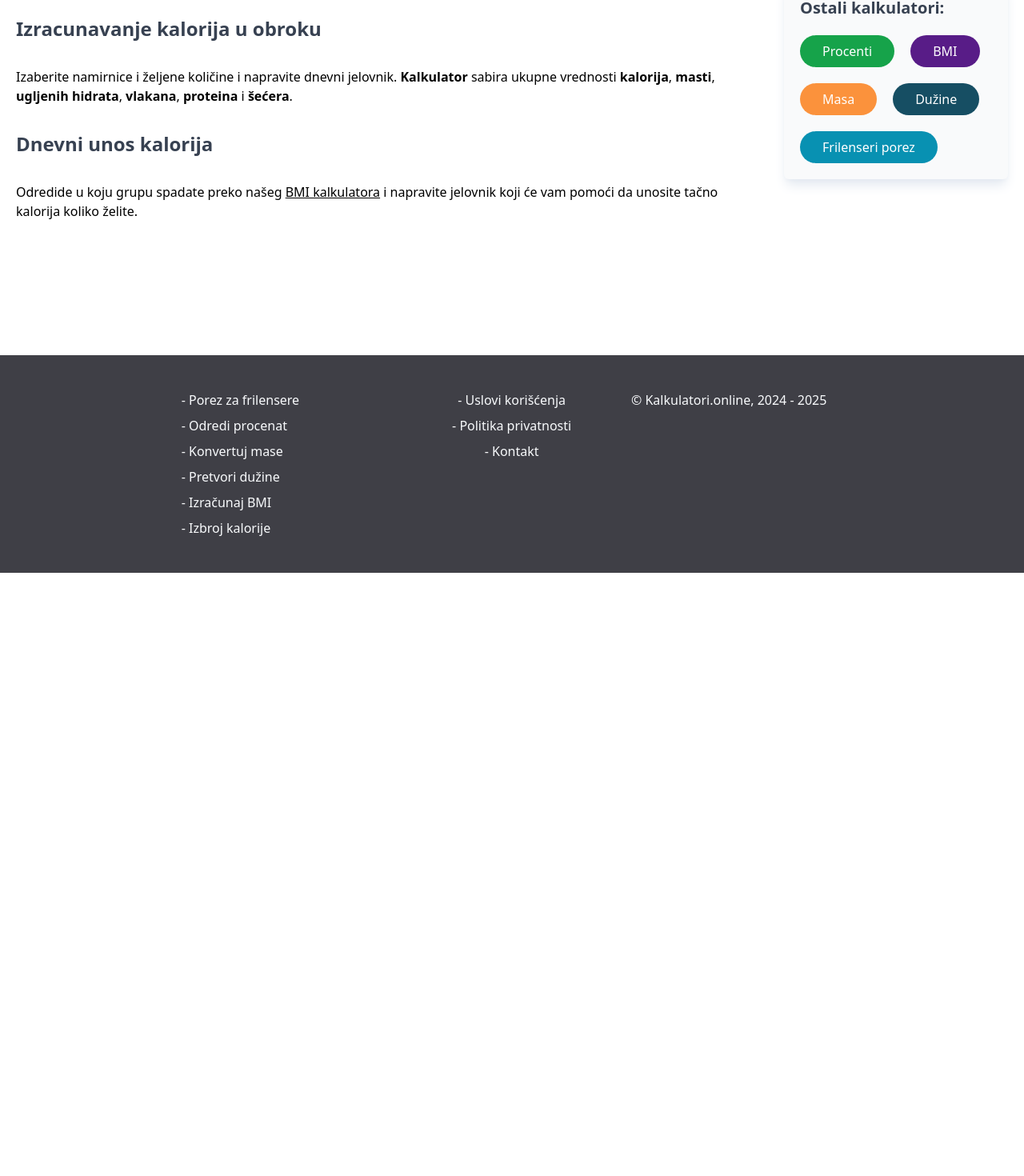
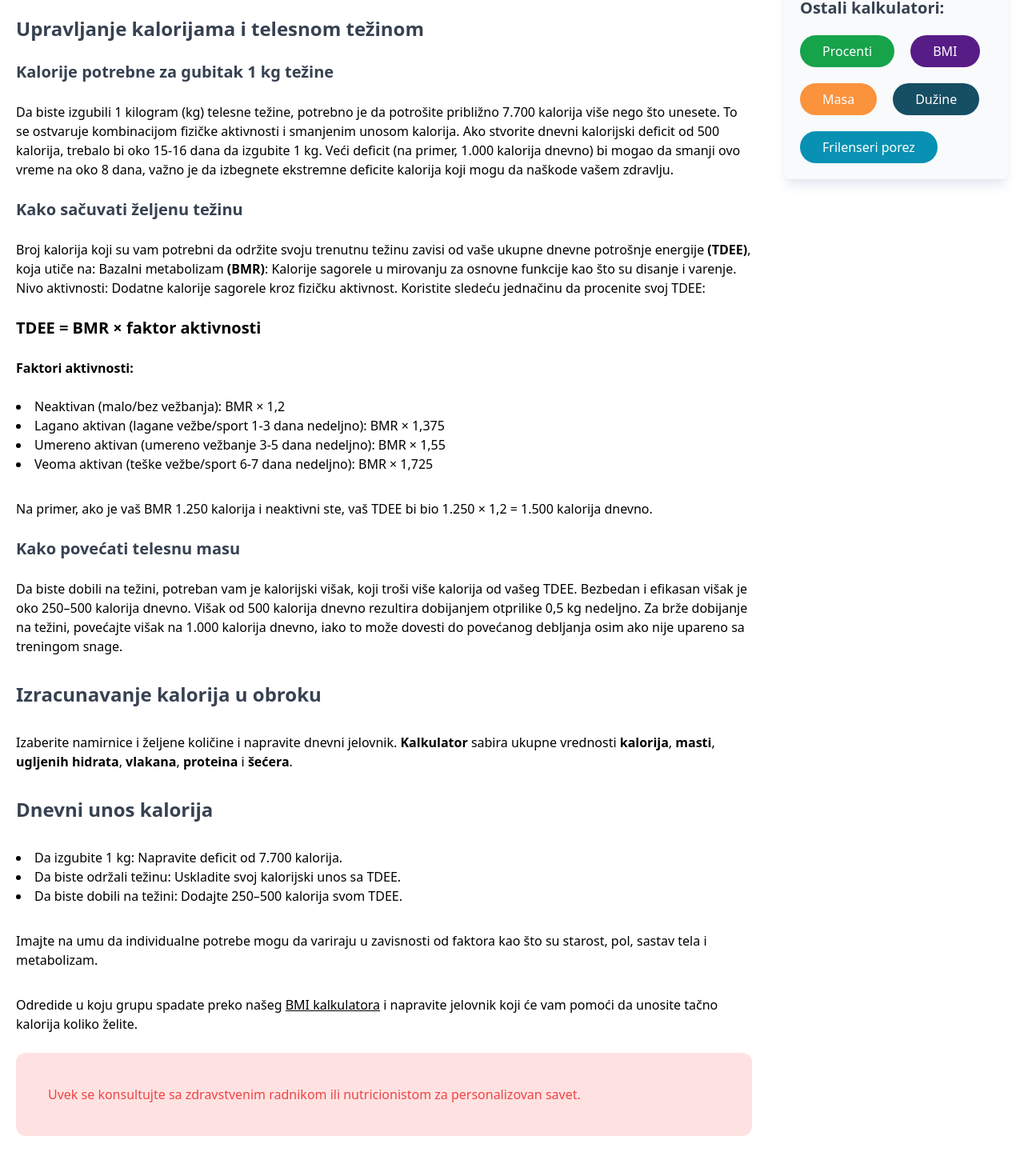
Before and after one commit to mtvc/kalkulator, a Next.js app: page /kalkulator-kalorija in a window 1280 px wide. Shown: the part 600-2070 px from the top of the page at 80% size. Before the commit the page ends 1316 px from the top, so only its background shows below. Built offline with nearby package versions, Linux system fonts and the light colour scheme.

Commit message:
update kalkulator kalorija

```diff
--- a/app/_components/textovi/BmiText.js
+++ b/app/_components/textovi/BmiText.js
@@ -72,6 +72,13 @@ function BmiText() {
           Sa druge strane, neuhranjenost se povezuje sa anemijom, osteroporozom
           i drugim oboljenjima.
         </p>
+        <p className="py-2">
+          Postignite željenu težinu uz pomoć našeg{" "}
+          <a href="/kalkulator-kalorija" className="underline">
+            Kalkulatora kalorija
+          </a>{" "}
+          i napravite jelovnik koji će vam pomoći da postignete željenu težinu.
+        </p>
         <div className="px-10 py-10 bg-red-100 rounded-xl">
           <p className="text-red-500">
             Rezultati kalkulatora su samo informativnog karaktera. Pre bilo
--- a/app/_components/textovi/KalorijeText.js
+++ b/app/_components/textovi/KalorijeText.js
@@ -2,6 +2,58 @@ function KalorijeText() {
   return (
     <div className="px-5 py-14 flex-col w-full md:w-9/12">
       <section className="space-y-4">
+        <h2 className="text-2xl font-bold py-2">
+          Upravljanje kalorijama i telesnom težinom
+        </h2>
+        <h3 className="text-xl font-bold">
+          Kalorije potrebne za gubitak 1 kg težine
+        </h3>
+        <p className="py-2">
+          Da biste izgubili 1 kilogram (kg) telesne težine, potrebno je da
+          potrošite približno 7.700 kalorija više nego što unesete. To se
+          ostvaruje kombinacijom fizičke aktivnosti i smanjenim unosom kalorija.
+          Ako stvorite dnevni kalorijski deficit od 500 kalorija, trebalo bi oko
+          15-16 dana da izgubite 1 kg. Veći deficit (na primer, 1.000 kalorija
+          dnevno) bi mogao da smanji ovo vreme na oko 8 dana, važno je da
+          izbegnete ekstremne deficite kalorija koji mogu da naškode vašem
+          zdravlju.
+        </p>
+        <h3 className="text-xl font-bold">Kako sačuvati željenu težinu</h3>
+        <p className="py-2">
+          Broj kalorija koji su vam potrebni da održite svoju trenutnu težinu
+          zavisi od vaše ukupne dnevne potrošnje energije <b>(TDEE)</b>, koja
+          utiče na: Bazalni metabolizam <b>(BMR)</b>: Kalorije sagorele u
+          mirovanju za osnovne funkcije kao što su disanje i varenje. Nivo
+          aktivnosti: Dodatne kalorije sagorele kroz fizičku aktivnost.
+          Koristite sledeću jednačinu da procenite svoj TDEE:
+        </p>
+        <p className="text-xl font-bold">TDEE = BMR × faktor aktivnosti</p>
+        <p className="pt-2 font-bold">Faktori aktivnosti:</p>
+        <ul className="list-disc list-inside py-2">
+          <li>Neaktivan (malo/bez vežbanja): BMR × 1,2</li>
+          <li>
+            Lagano aktivan (lagane vežbe/sport 1-3 dana nedeljno): BMR × 1,375
+          </li>
+          <li>
+            Umereno aktivan (umereno vežbanje 3-5 dana nedeljno): BMR × 1,55
+          </li>
+          <li>
+            Veoma aktivan (teške vežbe/sport 6-7 dana nedeljno): BMR × 1,725
+          </li>
+        </ul>
+        <p className="py-2">
+          Na primer, ako je vaš BMR 1.250 kalorija i neaktivni ste, vaš TDEE bi
+          bio 1.250 × 1,2 = 1.500 kalorija dnevno.
+        </p>
+        <h3 className="text-xl font-bold">Kako povećati telesnu masu</h3>
+        <p className="py-2">
+          Da biste dobili na težini, potreban vam je kalorijski višak, koji
+          troši više kalorija od vašeg TDEE. Bezbedan i efikasan višak je oko
+          250–500 kalorija dnevno. Višak od 500 kalorija dnevno rezultira
+          dobijanjem otprilike 0,5 kg nedeljno. Za brže dobijanje na težini,
+          povećajte višak na 1.000 kalorija dnevno, iako to može dovesti do
+          povećanog debljanja osim ako nije upareno sa treningom snage.
+        </p>
         <h2 className="text-2xl font-bold py-2">
           Izracunavanje kalorija u obroku
         </h2>
@@ -12,6 +64,19 @@ function KalorijeText() {
           i <b>šećera</b>.
         </p>
         <h2 className="text-2xl font-bold py-2">Dnevni unos kalorija</h2>
+        <ul className="list-disc list-inside py-2">
+          <li>Da izgubite 1 kg: Napravite deficit od 7.700 kalorija.</li>
+          <li>
+            Da biste održali težinu: Uskladite svoj kalorijski unos sa TDEE.
+          </li>
+          <li>
+            Da biste dobili na težini: Dodajte 250–500 kalorija svom TDEE.
+          </li>
+        </ul>
+        <p className="py-2">
+          Imajte na umu da individualne potrebe mogu da variraju u zavisnosti od
+          faktora kao što su starost, pol, sastav tela i metabolizam.
+        </p>
         <p className="py-2">
           Odredide u koju grupu spadate preko našeg{" "}
           <a href="/indeks-telesne-mase" className="underline">
@@ -20,6 +85,12 @@ function KalorijeText() {
           i napravite jelovnik koji će vam pomoći da unosite tačno kalorija
           koliko želite.
         </p>
+        <div className="px-10 py-10 bg-red-100 rounded-xl">
+          <p className="text-red-500">
+            Uvek se konsultujte sa zdravstvenim radnikom ili nutricionistom za
+            personalizovan savet.
+          </p>
+        </div>
       </section>
     </div>
   );
--- a/app/kalkulator-kalorija/page.js
+++ b/app/kalkulator-kalorija/page.js
@@ -15,7 +15,7 @@ function page() {
         Kalkulator kalorija
       </h1>
       <Kalorije />
-      <div className="md:flex-row md:flex">
+      <div className="flex-col-reverse md:flex-row flex">
         <KalorijeText />
         <Sidebar />
       </div>
```
